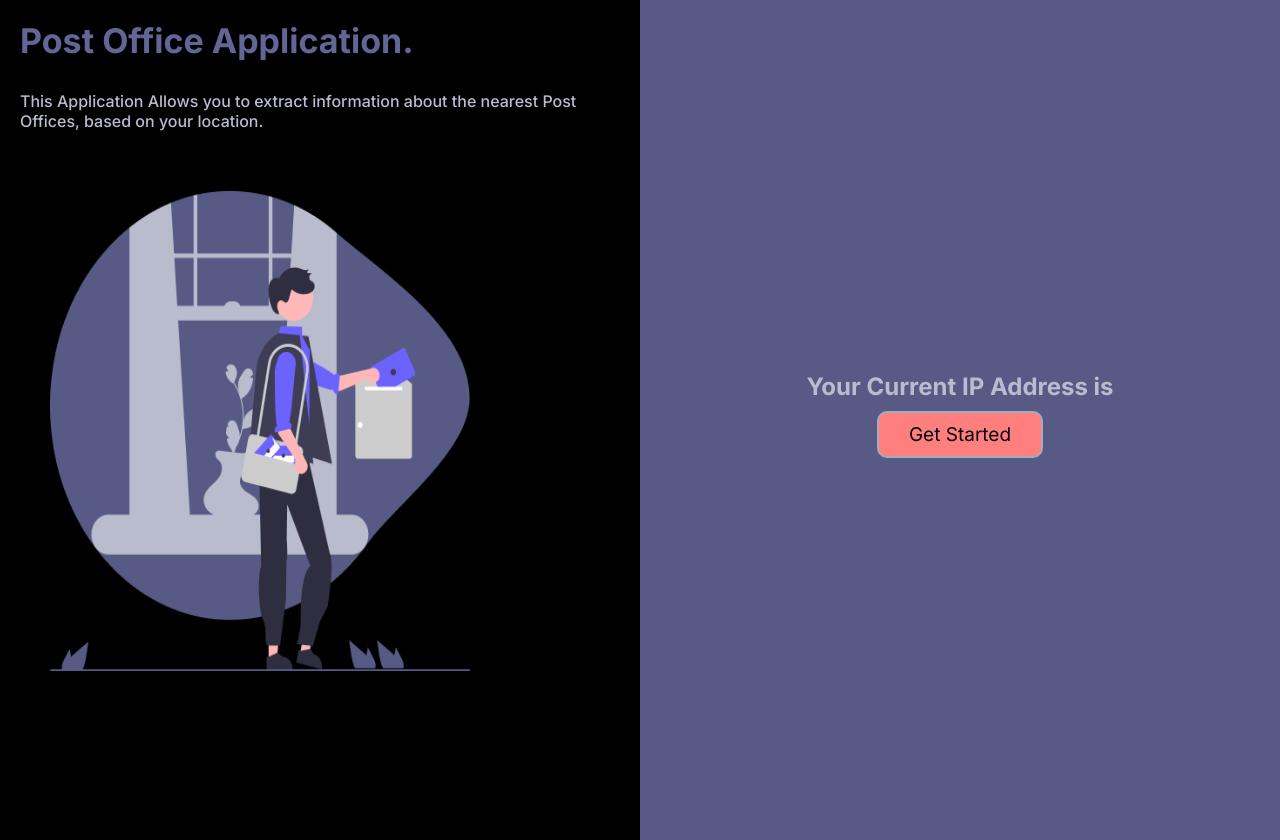
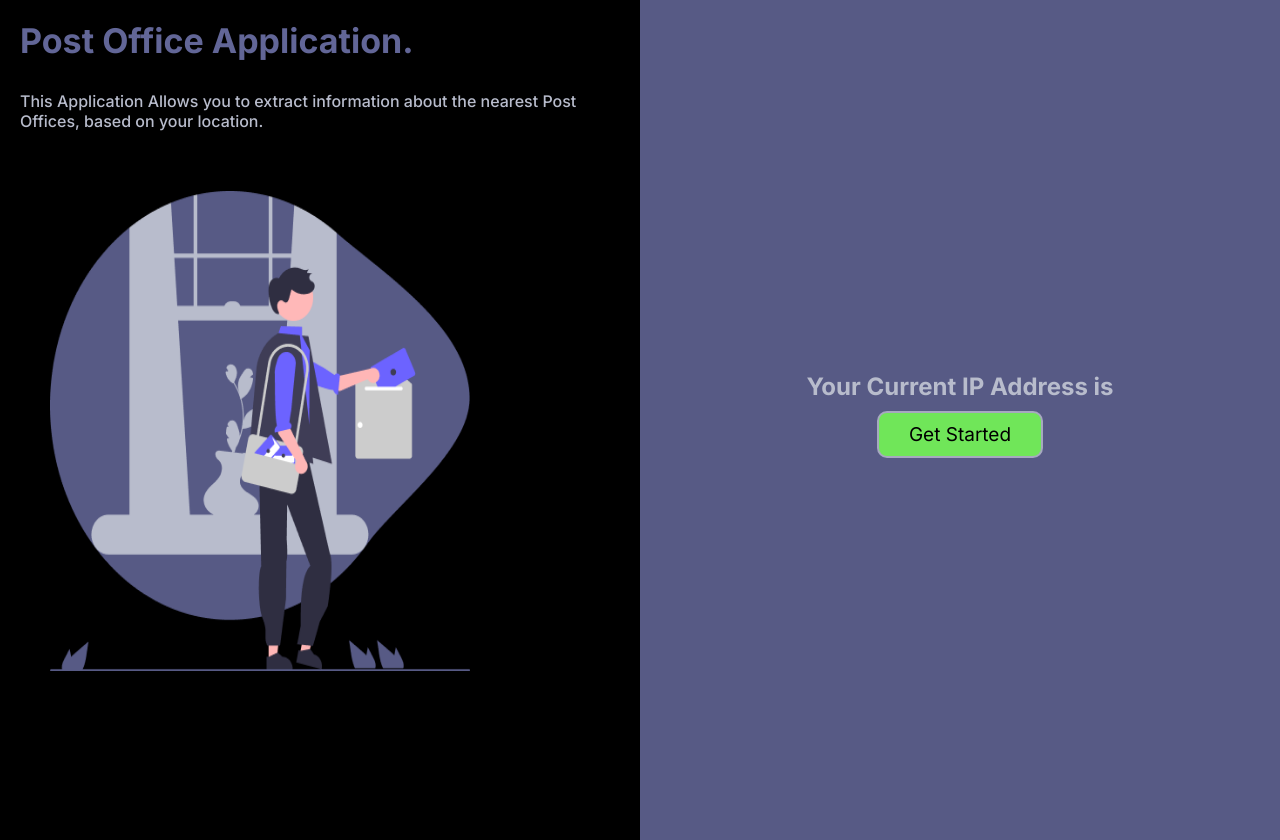
Before and after one commit to A71AN/F3_Module_Test, a plain HTML site: page index.html in a window 1280 px wide. In both pictures the pointer is over the button "Get Started". Drawn offline with nearby package versions, Linux system fonts and the light colour scheme; no server answers.

Commit message:
Update style.css

```diff
--- a/style.css
+++ b/style.css
@@ -98,7 +98,7 @@ h2{
 } */
 
 #btnDiv button:hover{
-    background-color: rgb(255, 127, 127);
+    background-color: rgb(112, 230, 89);
     color: black;
 }
 
```
